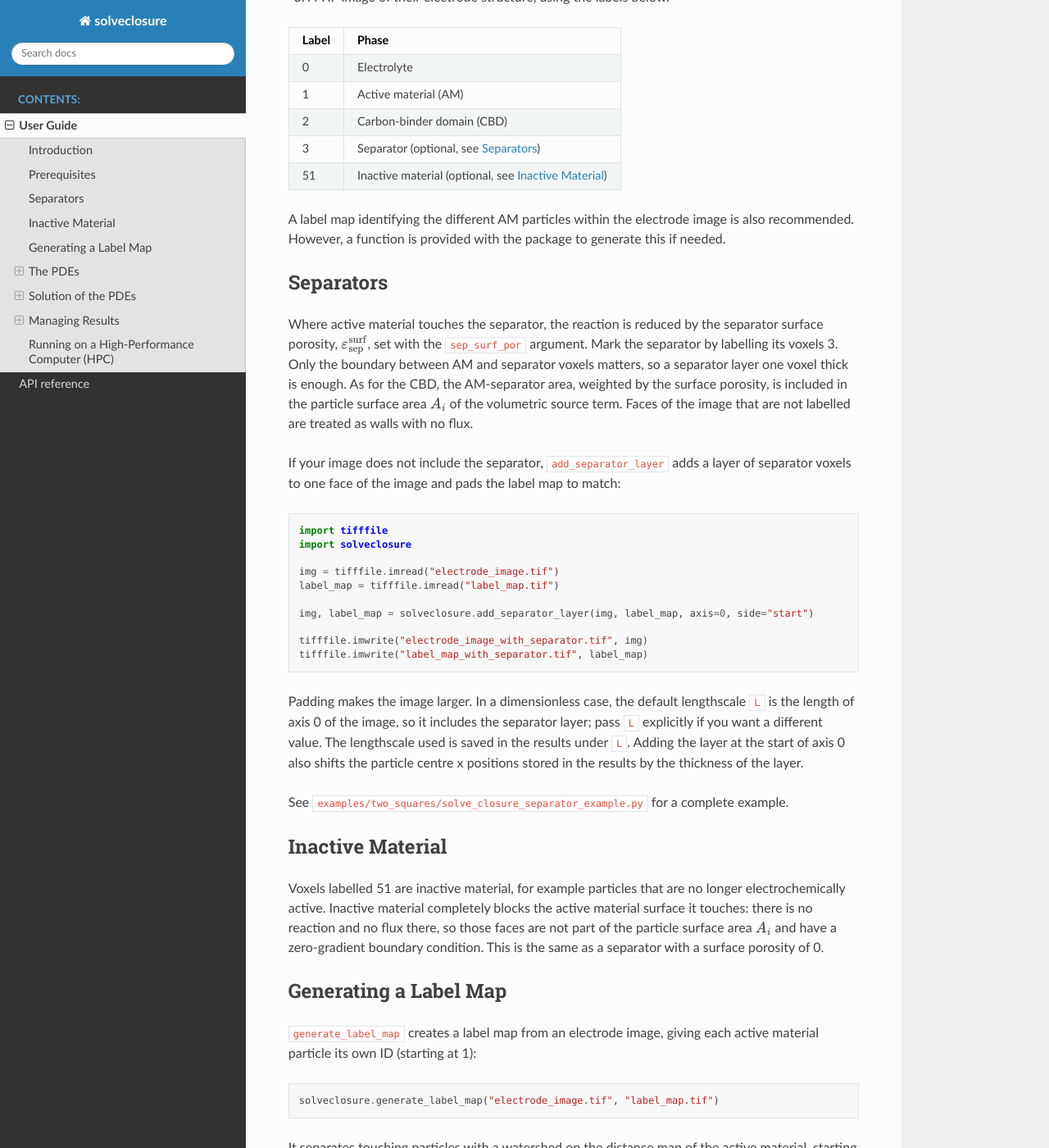
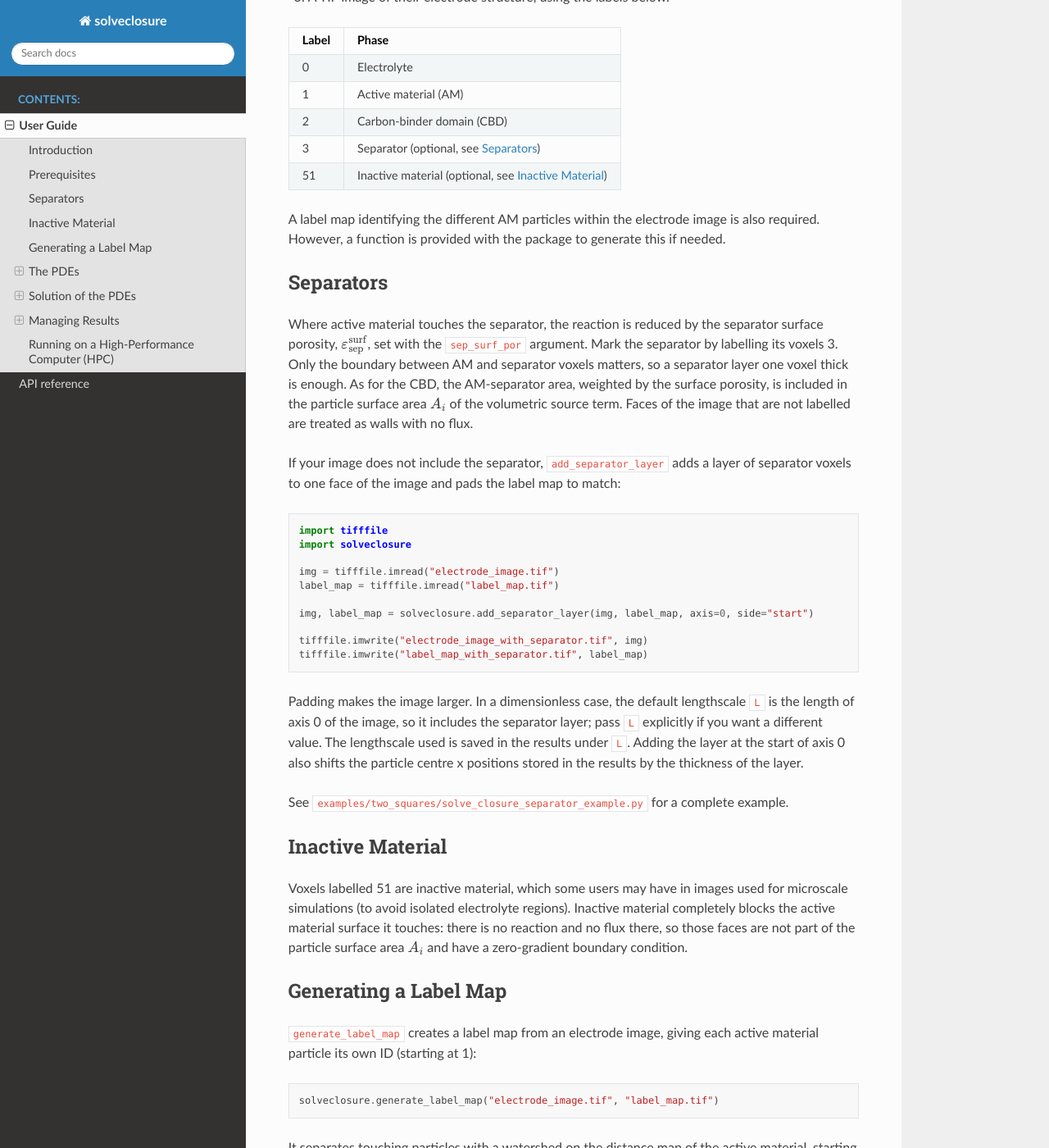
Before and after one commit to isaacbasil/solveclosure, a Sphinx documentation site: the page built from docs/guide.rst, in a window 1280 px wide and 1400 px high, scrolled down 527 px. Shown: the whole window at 82% size. Built offline with Sphinx 7.4.7 and the Read the Docs theme 3.1.0, drawn with Linux system fonts in a browser that asks for light colours; some of the changed text lies outside the part shown.

Commit message:
cleaned docs

```diff
--- a/docs/guide.rst
+++ b/docs/guide.rst
@@ -32,7 +32,7 @@
 ===== =====================================================
 
 A label map identifying the different AM particles within the electrode
-image is also recommended. However, a function is provided with the
+image is also required. However, a function is provided with the
 package to generate this if needed.
 
 Separators
@@ -78,12 +78,12 @@
 Inactive Material
 -----------------
 
-Voxels labelled 51 are inactive material, for example particles that are no
-longer electrochemically active. Inactive material completely blocks the
+Voxels labelled 51 are inactive material, which some users may have in images
+used for microscale simulations (to avoid isolated electrolyte regions).
+Inactive material completely blocks the
 active material surface it touches: there is no reaction and no flux there,
 so those faces are not part of the particle surface area :math:`A_{i}` and
-have a zero-gradient boundary condition. This is the same as a separator with
-a surface porosity of 0.
+have a zero-gradient boundary condition.
 
 Generating a Label Map
 ----------------------
@@ -208,21 +208,10 @@
 
    s = \frac{L}{D_{k}F}\hat{s}, \qquad t = \frac{L^{2}}{D_{k}}\hat{t}.
 
-Since :math:`\hat{s}` depends on the choice of :math:`L`, compare dimensionless
-results of different cases only if they were solved with the same :math:`L`, or
-convert them to :math:`s` first.
-
 With ``dimensionless=False``, the dimensional problem is solved directly, and
 ``D_s`` (:math:`D_{k}`, in m\ :sup:`2` s\ :sup:`-1`) must be given. The closure
 variable :math:`s` is then in mol s C\ :sup:`-1` m\ :sup:`-1`, which is the
-same as (mol m\ :sup:`-3`)/(A m\ :sup:`-2`): multiplied by a current density,
-it gives a concentration. Times are in seconds.
-
-Both give the same answer. For the two squares example (:math:`L` = 10 µm,
-:math:`D_{k}` = 4×10\ :sup:`-14` m\ :sup:`2` s\ :sup:`-1`), the dimensionless
-solve gives :math:`\hat{s}` = -0.065954, and
-:math:`L/(D_{k}F) \times \hat{s}` = -170.9 mol s C\ :sup:`-1` m\ :sup:`-1`, the
-result of the dimensional solve.
+same as (mol m\ :sup:`-3`)/(A m\ :sup:`-2`). Times are in seconds.
 
 Areas, volumes and positions in the results are always in SI units (m\ :sup:`2`,
 m\ :sup:`3` and m), whichever mode is used.
```
